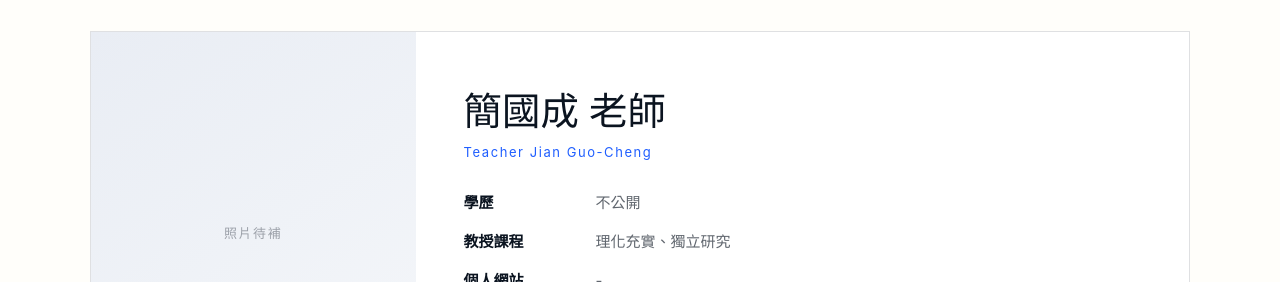
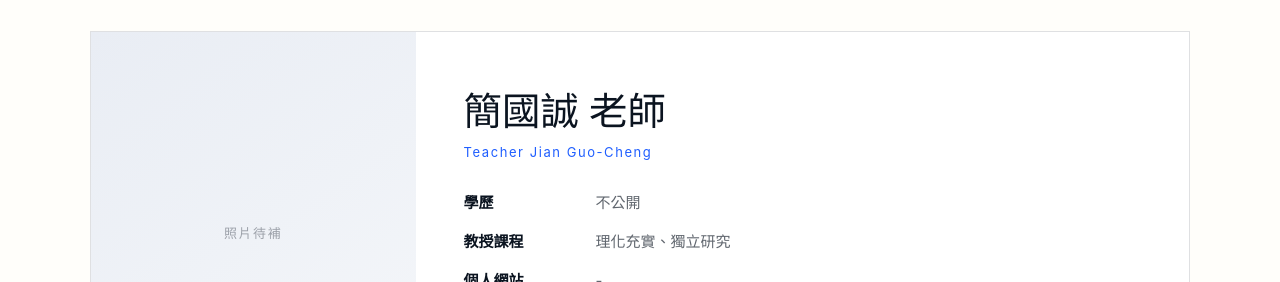
Before and after one commit to gateczjh/gateczjh.github.io, a Jekyll site: the page built from zh/teachers.html, in a window 1280 px wide and 900 px high, scrolled down 1015 px. Shown: the part 172-454 px from the top of the window. Built offline with Jekyll 4.4.1, drawn with Linux system fonts in a browser that asks for light colours.

Commit message:
Correct teacher's name from '國成' to '國誠'

```diff
--- a/zh/teachers.html
+++ b/zh/teachers.html
@@ -72,7 +72,7 @@ title: 教師介紹
       <div class="teacher-photo">照片待補</div>
 
       <div class="teacher-content">
-        <h2 class="teacher-name">簡國成 老師</h2>
+        <h2 class="teacher-name">簡國誠 老師</h2>
         <div class="teacher-name-en">Teacher Jian Guo-Cheng</div>
 
 
```
